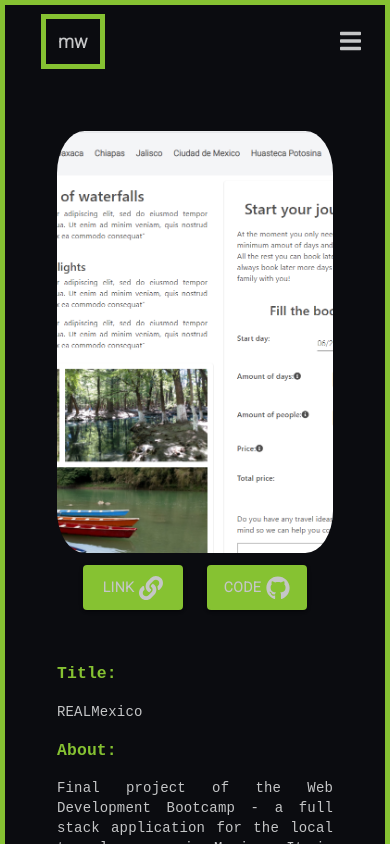
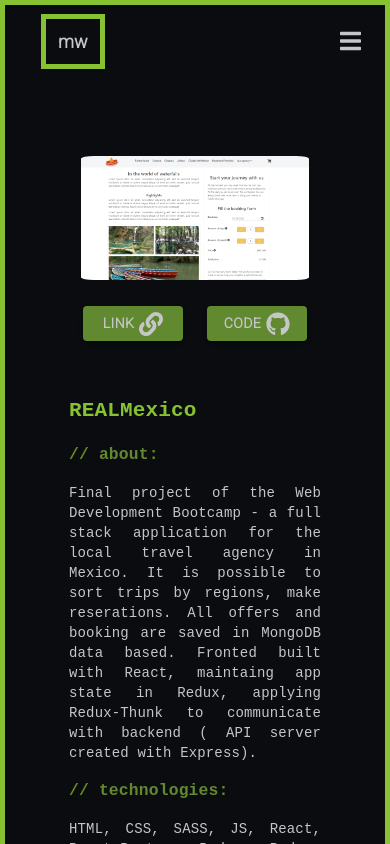
Before and after one commit to mwladyka126/portfolio, a React (Create React App) app: page /projects in a window 390 px wide. Shown: the top 844 px of the page. Built offline with nearby package versions, Linux system fonts and the light colour scheme.

Commit message:
change projectBox -buttons alwayz visible, delete comments

```diff
--- a/src/components/features/ProjectBox/ProjectBox.js
+++ b/src/components/features/ProjectBox/ProjectBox.js
@@ -23,7 +23,7 @@ const Component = ({
 }) => (
   <div className={clsx(className, styles.root)}>
     <Grid container spacing={2} className={styles.project}>
-      <Grid item xs={12} sm={4} className={styles.project__imageWrapper}>
+      <Grid item xs={12} sm={6} md={4} className={styles.project__imageWrapper}>
         <CardMedia
           className={styles.image}
           component="img"
@@ -45,12 +45,11 @@ const Component = ({
           </Button>
         </div>
       </Grid>
-      <Grid item xs={12} sm={8} className={styles.project__description}>
-        <h3> Title: </h3>
-        <p>{title} </p>
-        <h3> About: </h3>
+      <Grid item xs={12} sm={6} md={8} className={styles.project__description}>
+        <h2> {title}</h2>
+        <h3> // about: </h3>
         <p>{description}</p>
-        <h3> Technologies: </h3>
+        <h3> // technologies: </h3>
         <p>{technologies} </p>
       </Grid>
     </Grid>
--- a/src/components/features/ProjectBox/ProjectBox.module.scss
+++ b/src/components/features/ProjectBox/ProjectBox.module.scss
@@ -6,39 +6,35 @@
   background-color: $color-background-dark;
   font-size: 14px;
   font-family: $font-text;
+  padding: $base-size;
   .project {
     padding: $base-size;
     background-color: $color-background-dark;
     color: $color-text-light;
     &__imageWrapper {
       padding: $base-size;
-      position: relative;
+      @include wrapper;
+      justify-content: center;
       .image {
         @include image;
-        height: 50vh;
-        opacity: 1;
-        display: block;
-        transition: 0.5s ease;
-        backface-visibility: hidden;
+        height: 70%;
         border-radius: 10%;
+        padding: $base-size;
       }
       .buttons {
         @include wrapper;
-        justify-content: center;
-        transition: 0.5s ease;
-        opacity: 0;
-        position: absolute;
-        top: 50%;
-        left: 50%;
-        transform: translate(-50%, -50%);
-        -ms-transform: translate(-50%, -50%);
         text-align: center;
         .button {
-          height: 45px;
+          height: 35px;
           min-width: 100px;
           margin: $base-size;
           font-weight: 400;
-          background-color: $color-main;
+          background-color: $color-main-darker;
+          &:hover {
+            transform: scale(1.1);
+            transition: $transition;
+            background-color: $color-main;
+          }
           .iconWrapper {
             @include wrapper;
             text-decoration: none;
@@ -51,33 +47,19 @@
           }
         }
       }
-
-      &:hover {
-        .image {
-          opacity: 0.5;
-        }
-        .buttons {
-          opacity: 1;
-        }
-      }
     }
     &__description {
       flex-direction: column;
       padding: $base-size;
       text-align: justify;
+      h2 {
+        color: $color-main;
+      }
       h3 {
-        color: $color-main;
+        color: $color-main-darker;
       }
     }
   }
 }
 @media (max-width: 768px) {
-  .buttons {
-    top: 0% !important;
-    left: 0% !important;
-    transform: translate(0%, 0%) !important;
-    -ms-transform: translate(0%, 0%) !important;
-    opacity: 1 !important;
-    position: relative !important;
-  }
 }
--- a/src/components/features/Technologies/Technologies.js
+++ b/src/components/features/Technologies/Technologies.js
@@ -3,7 +3,6 @@ import PropTypes from "prop-types";
 import { ReactComponent as BoostrapLogo } from "./../../../logos/bootstrap.svg";
 import { ReactComponent as CssLogo } from "./../../../logos/css.svg";
 import { ReactComponent as Html5Logo } from "./../../../logos/html5.svg";
-import { ReactComponent as GithubLogo } from "./../../../logos/github.svg";
 import { ReactComponent as JsLogo } from "./../../../logos/js.svg";
 import { ReactComponent as MaterialUILogo } from "./../../../logos/materialUI.svg";
 import { ReactComponent as MongoLogo } from "./../../../logos/mongodb.svg";
@@ -12,6 +11,8 @@ import { ReactComponent as ReactLogo } from "./../../../logos/react.svg";
 import { ReactComponent as ReduxLogo } from "./../../../logos/redux.svg";
 import { ReactComponent as SassLogo } from "./../../../logos/sass.svg";
 import { ReactComponent as WebpackLogo } from "./../../../logos/webpack.svg";
+import { FontAwesomeIcon } from "@fortawesome/react-fontawesome";
+import { faCodeBranch } from "@fortawesome/free-solid-svg-icons";
 
 import clsx from "clsx";
 
@@ -65,6 +66,10 @@ const Component = ({ className }) => (
         <p>MongoDB</p>
         <MongoLogo className={styles.icon} />
       </div>
+      <div className={styles.tech_item}>
+        <p>Git</p>
+        <FontAwesomeIcon icon={faCodeBranch} className={styles.icon} />
+      </div>
     </div>
   </div>
 );
--- a/src/components/views/About/About.js
+++ b/src/components/views/About/About.js
@@ -3,6 +3,12 @@ import PropTypes from "prop-types";
 import { Technologies } from "./../../features/Technologies/Technologies";
 import { FontAwesomeIcon } from "@fortawesome/react-fontawesome";
 import { faGithub, faLinkedin } from "@fortawesome/free-brands-svg-icons";
+import {
+  faGlobeAmericas,
+  faPepperHot,
+  faShoePrints,
+  faMusic,
+} from "@fortawesome/free-solid-svg-icons";
 import { Link } from "react-router-dom";
 import clsx from "clsx";
 import styles from "./About.module.scss";
@@ -10,9 +16,7 @@ import styles from "./About.module.scss";
 const Component = ({ className, children }) => (
   <div className={clsx(className, styles.root)}>
     <div className={styles.intro}>
-      <h2>
-        <span>/* About me: */</span>
-      </h2>
+      <h2>/* About me: */</h2>
       <p>
         {" "}
         I am lawyer by training and junior web developer by passion,
@@ -68,21 +72,41 @@ const Component = ({ className, children }) => (
     </div>
     <Technologies />
     <div className={styles.languages}>
-      <h2 className={styles.title}>/* Languages: */</h2>
+      <h2>/* Languages: */</h2>
       <div className={styles.list}>
-        <p> German // fluent </p>
-        <p> English //fluent </p>
-        <p> Polish // native </p>
-        <p> Spanish // advanced </p>
-        <p> Portuguese // basic </p>
+        <p>
+          {" "}
+          German <span>// fluent </span>
+        </p>
+        <p>
+          {" "}
+          English <span>// fluent </span>{" "}
+        </p>
+        <p>
+          {" "}
+          Polish <span>// native </span>{" "}
+        </p>
+        <p>
+          {" "}
+          Spanish <span>// advanced </span>{" "}
+        </p>
+        <p>
+          {" "}
+          Portuguese <span>// basic </span>
+        </p>
       </div>
     </div>
-    <div className={styles.interest}>
-      <h2 className={styles.title}>/* When not working: */</h2>
+    <div className={styles.passions}>
+      <h2>/* Also passionate about */</h2>
       <p>
         {" "}
-        Passionate about Latin America, especially Mexico and dancing (mostly
-        urbankiz & kizomba).{" "}
+        Latin America{" "}
+        <FontAwesomeIcon icon={faGlobeAmericas} className={styles.icon} />(
+        especially <span> Mexico </span>{" "}
+        <FontAwesomeIcon icon={faPepperHot} className={styles.icon} />) and
+        dancing <FontAwesomeIcon icon={faMusic} className={styles.icon} />
+        (mostly <span>urbankiz & kizomba </span>).
+        <FontAwesomeIcon icon={faShoePrints} className={styles.icon} />{" "}
       </p>
     </div>
   </div>
@@ -93,18 +117,4 @@ Component.propTypes = {
   className: PropTypes.string,
 };
 
-// const mapStateToProps = state => ({
-//   someProp: reduxSelector(state),
-// });
-
-// const mapDispatchToProps = dispatch => ({
-//   someAction: arg => dispatch(reduxActionCreator(arg)),
-// });
-
-// const Container = connect(mapStateToProps, mapDispatchToProps)(Component);
-
-export {
-  Component as About,
-  // Container as About,
-  Component as AboutComponent,
-};
+export { Component as About, Component as AboutComponent };
--- a/src/components/views/About/About.module.scss
+++ b/src/components/views/About/About.module.scss
@@ -3,19 +3,24 @@
 
 .root {
   background-color: $color-background-dark;
-  background: linear-gradient(
+  /*background: linear-gradient(
     to bottom,
-    $color-background-dark 0%,
+    $color-background-dark 90%,
     $color-semi-dark 100%
-  );
+  );*/
 
   color: $color-text-light;
-  padding: $base-size * 2;
+  padding: $base-size * 4;
   font-family: $font-text;
+  font-size: 16px;
+  font-weight: 600;
   h2 {
     color: $color-main;
     text-align: center;
     padding: $base-size * 2;
+  }
+  span {
+    color: $color-main-darker;
   }
 
   .intro {
@@ -68,4 +73,12 @@
       justify-content: space-around;
     }
   }
+  .passions {
+    p {
+      text-align: center;
+    }
+    .icon {
+      color: $color-main-darker;
+    }
+  }
 }
--- a/src/components/views/Homepage/Homepage.js
+++ b/src/components/views/Homepage/Homepage.js
@@ -11,8 +11,8 @@ const Component = ({ className, children }) => (
       <h1 className={styles.hello}>Hello world :)</h1>
       <h1 className={styles.me}>
         {" "}
-        I'm <span className={styles.name}> Małgorzata Władyka </span>
-        .replace(/ł/g,l)
+        I'm <span className={styles.name}> Małgorzata Władyka</span>
+        .replace(/ł/g,l);
       </h1>
       <p className={styles.comment}>// about me in 3 words: </p>
       <h1 className={styles.info}> I'm junior web developer.</h1>
```
